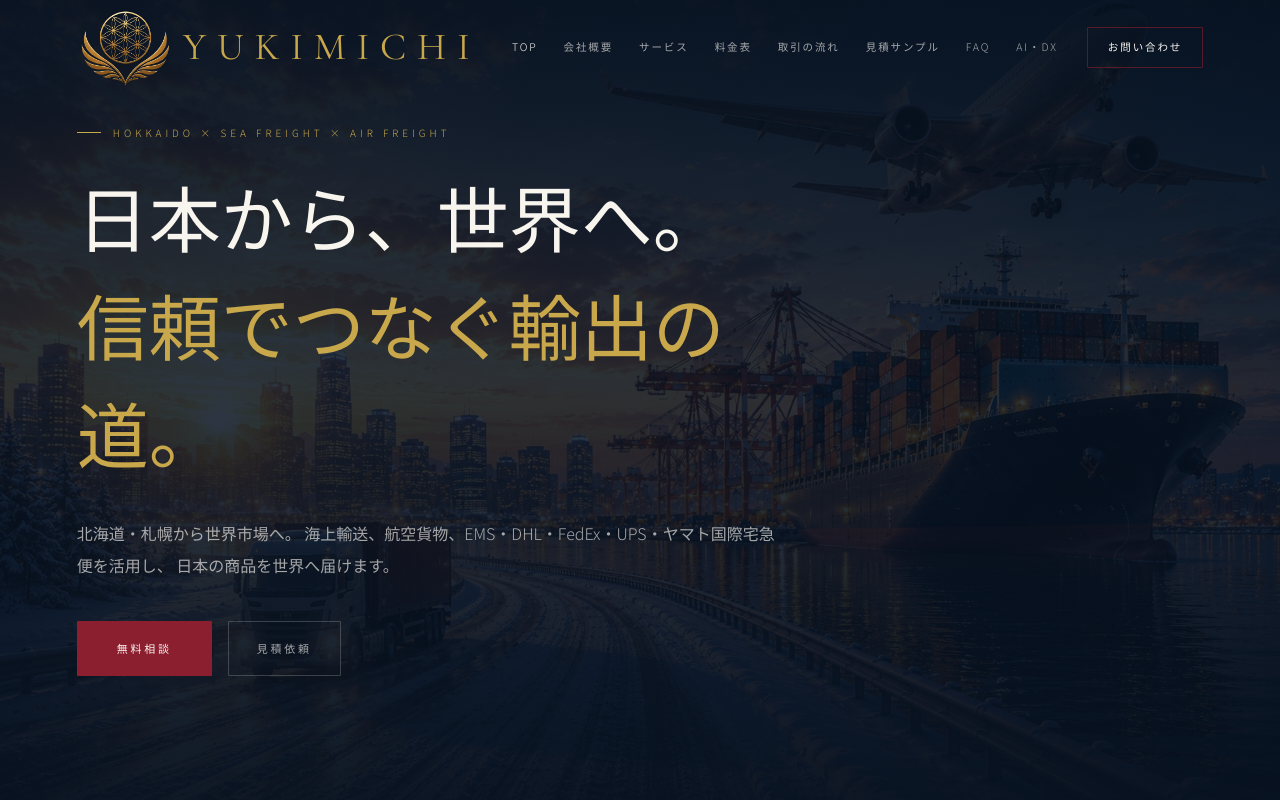
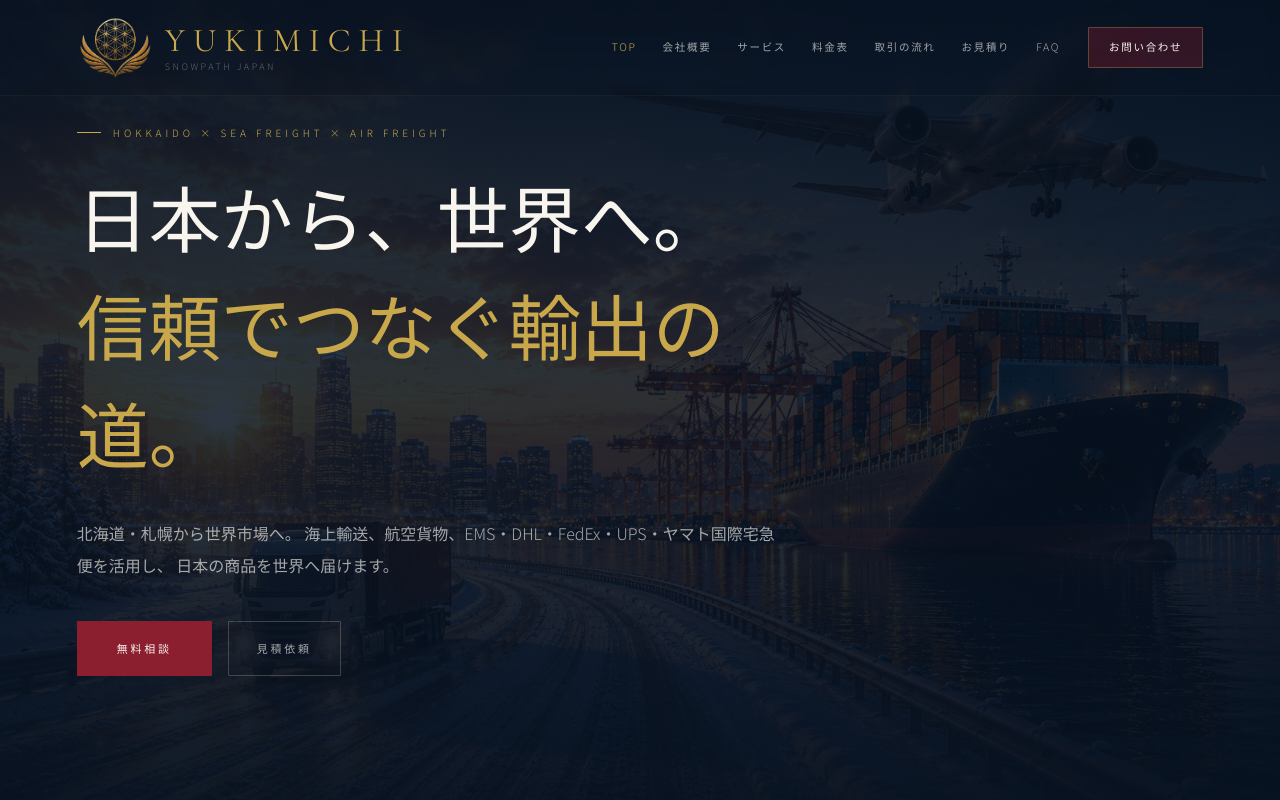
Before and after one commit to JUSTHEN-YUUKI/YUKIMICHI-ChatGpt-NEW-HP, a Next.js app: page / in a window 1280 px wide. Shown: the top 800 px of the page. Built offline with nearby package versions, Linux system fonts and the light colour scheme.

Commit message:
2026年5月30日 21:17

```diff
--- a/components/Navigation.tsx
+++ b/components/Navigation.tsx
@@ -1,19 +1,18 @@
-'use client'
+"use client"
 
-import { useState, useEffect } from 'react'
-import Link from 'next/link'
-import Image from 'next/image'
-import { usePathname } from 'next/navigation'
+import { useEffect, useState } from "react"
+import Image from "next/image"
+import Link from "next/link"
+import { usePathname } from "next/navigation"
 
 const navLinks = [
-  { href: '/',         label: 'Top' },
-  { href: '/about',    label: '会社概要' },
-  { href: '/services', label: 'サービス' },
-  { href: '/pricing',  label: '料金表' },
-  { href: '/flow',     label: '取引の流れ' },
-  { href: '/quote',    label: '見積サンプル' },
-  { href: '/faq',      label: 'FAQ' },
-  { href: '/ai',       label: 'AI・DX' },
+  { href: "/", label: "Top" },
+  { href: "/about", label: "会社概要" },
+  { href: "/services", label: "サービス" },
+  { href: "/pricing", label: "料金表" },
+  { href: "/flow", label: "取引の流れ" },
+  { href: "/quote", label: "お見積り" },
+  { href: "/faq", label: "FAQ" },
 ]
 
 export default function Navigation() {
@@ -22,85 +21,272 @@ export default function Navigation() {
   const pathname = usePathname()
 
   useEffect(() => {
-    const onScroll = () => setScrolled(window.scrollY > 60)
-    window.addEventListener('scroll', onScroll)
-    return () => window.removeEventListener('scroll', onScroll)
+    const onScroll = () => setScrolled(window.scrollY > 48)
+    onScroll()
+    window.addEventListener("scroll", onScroll)
+    return () => window.removeEventListener("scroll", onScroll)
   }, [])
 
-  useEffect(() => { setMenuOpen(false) }, [pathname])
+  useEffect(() => {
+    setMenuOpen(false)
+  }, [pathname])
 
   return (
     <>
-      <nav style={{
-        position: 'fixed', top: 0, left: 0, right: 0,
-        height: 'var(--nav-h)', zIndex: 1000,
-        display: 'flex', alignItems: 'center', justifyContent: 'space-between',
-        padding: '0 var(--gutter)',
-        transition: 'background 0.5s ease',
-        background: scrolled ? 'rgba(7,17,31,0.93)' : 'transparent',
-        backdropFilter: scrolled ? 'blur(16px)' : 'none',
-        WebkitBackdropFilter: scrolled ? 'blur(16px)' : 'none',
-        borderBottom: scrolled ? '1px solid rgba(201,168,76,0.12)' : '1px solid transparent',
-      }}>
-        <Link href="/" style={{ textDecoration: 'none', display: 'flex', alignItems: 'center', gap: '10px' }}>
+      <nav
+        style={{
+          position: "fixed",
+          top: 0,
+          left: 0,
+          right: 0,
+          height: "var(--nav-h)",
+          zIndex: 1000,
+          display: "flex",
+          alignItems: "center",
+          justifyContent: "space-between",
+          padding: "0 var(--gutter)",
+          background: scrolled ? "rgba(7,17,31,0.94)" : "rgba(7,17,31,0.2)",
+          backdropFilter: scrolled ? "blur(18px)" : "blur(6px)",
+          WebkitBackdropFilter: scrolled ? "blur(18px)" : "blur(6px)",
+          borderBottom: scrolled
+            ? "1px solid rgba(201,168,76,0.16)"
+            : "1px solid rgba(201,168,76,0.06)",
+          transition: "background 0.35s ease, border-color 0.35s ease, backdrop-filter 0.35s ease",
+        }}
+      >
+        <Link
+          href="/"
+          aria-label="YUKIMICHI top"
+          style={{
+            display: "flex",
+            alignItems: "center",
+            gap: "12px",
+            textDecoration: "none",
+            minWidth: 0,
+          }}
+        >
           <Image
             src="/yukimichi-logo-favicon.png"
             alt="YUKIMICHI – SNOWPATH JAPAN"
-            width={96}
-            height={96}
-            style={{ objectFit: 'contain' }}
+            width={76}
+            height={76}
             priority
+            style={{
+              objectFit: "contain",
+              flexShrink: 0,
+            }}
           />
-          <span style={{ fontFamily: "'Cormorant Garamond', serif", fontSize: 'clamp(19px, 3vw, 41px)', fontWeight: 400, letterSpacing: '0.28em', color: 'var(--gold)', textTransform: 'uppercase', lineHeight: 1 }}>
-            YUKIMICHI
+
+          <span
+            style={{
+              display: "flex",
+              flexDirection: "column",
+              gap: "4px",
+              lineHeight: 1,
+              minWidth: 0,
+            }}
+          >
+            <span
+              style={{
+                fontFamily: "'Cormorant Garamond', serif",
+                fontSize: "clamp(20px, 2.6vw, 36px)",
+                fontWeight: 400,
+                letterSpacing: "0.24em",
+                color: "var(--gold)",
+                textTransform: "uppercase",
+                whiteSpace: "nowrap",
+              }}
+            >
+              YUKIMICHI
+            </span>
+            <span
+              style={{
+                fontSize: "9px",
+                letterSpacing: "0.28em",
+                color: "var(--washi-faint)",
+                textTransform: "uppercase",
+                whiteSpace: "nowrap",
+              }}
+              className="nav-subtitle"
+            >
+              Snowpath Japan
+            </span>
           </span>
         </Link>
 
-        <ul className="nav-desktop" style={{ display: 'flex', alignItems: 'center', listStyle: 'none' }}>
-          {navLinks.map(({ href, label }) => (
-            <li key={href}>
-              <Link href={href} style={{
-                display: 'block', padding: '8px 13px',
-                fontSize: '10.5px', fontWeight: 300, letterSpacing: '0.18em',
-                color: pathname === href ? 'var(--washi)' : 'var(--washi-dim)',
-                textDecoration: 'none', textTransform: 'uppercase', transition: 'color 0.25s',
-              }}>{label}</Link>
-            </li>
-          ))}
-          <li style={{ marginLeft: '16px' }}>
-            <Link href="/contact" style={{
-              display: 'inline-block', padding: '10px 20px',
-              border: '1px solid rgba(139,30,47,0.6)', color: 'var(--washi)',
-              textDecoration: 'none', fontSize: '10.5px', fontWeight: 300,
-              letterSpacing: '0.18em', textTransform: 'uppercase',
-              transition: 'background 0.3s', borderRadius: '1px',
-            }}>お問い合わせ</Link>
+        <ul
+          className="nav-desktop"
+          style={{
+            display: "flex",
+            alignItems: "center",
+            gap: "2px",
+            listStyle: "none",
+          }}
+        >
+          {navLinks.map(({ href, label }) => {
+            const active = href === "/" ? pathname === "/" : pathname.startsWith(href)
+
+            return (
+              <li key={href}>
+                <Link
+                  href={href}
+                  style={{
+                    display: "block",
+                    padding: "9px 12px",
+                    fontSize: "10.5px",
+                    fontWeight: 300,
+                    letterSpacing: "0.16em",
+                    color: active ? "var(--gold)" : "var(--washi-dim)",
+                    textDecoration: "none",
+                    textTransform: "uppercase",
+                    transition: "color 0.25s ease",
+                    whiteSpace: "nowrap",
+                  }}
+                >
+                  {label}
+                </Link>
+              </li>
+            )
+          })}
+
+          <li style={{ marginLeft: "14px" }}>
+            <Link
+              href="/contact"
+              style={{
+                display: "inline-flex",
+                alignItems: "center",
+                justifyContent: "center",
+                minHeight: "38px",
+                padding: "10px 20px",
+                border: "1px solid rgba(201,168,76,0.32)",
+                background: "rgba(139,30,47,0.34)",
+                color: "var(--washi)",
+                textDecoration: "none",
+                fontSize: "10.5px",
+                fontWeight: 300,
+                letterSpacing: "0.16em",
+                textTransform: "uppercase",
+                borderRadius: "1px",
+                whiteSpace: "nowrap",
+              }}
+            >
+              お問い合わせ
+            </Link>
           </li>
         </ul>
 
-        <button className="nav-burger" onClick={() => setMenuOpen(!menuOpen)} aria-label="Menu"
-          style={{ display: 'none', flexDirection: 'column', gap: '5px', cursor: 'pointer', padding: '8px', background: 'none', border: 'none' }}>
-          {[0,1,2].map(i => <span key={i} style={{ display: 'block', width: '24px', height: '1px', background: 'var(--washi)' }} />)}
+        <button
+          className="nav-burger"
+          onClick={() => setMenuOpen((value) => !value)}
+          aria-label="Menu"
+          aria-expanded={menuOpen}
+          style={{
+            display: "none",
+            flexDirection: "column",
+            gap: "6px",
+            cursor: "pointer",
+            padding: "10px",
+            background: "transparent",
+            border: "1px solid rgba(201,168,76,0.16)",
+          }}
+        >
+          {[0, 1, 2].map((i) => (
+            <span
+              key={i}
+              style={{
+                display: "block",
+                width: "24px",
+                height: "1px",
+                background: "var(--washi)",
+                transition: "transform 0.25s ease, opacity 0.25s ease",
+                transform:
+                  menuOpen && i === 0
+                    ? "translateY(7px) rotate(45deg)"
+                    : menuOpen && i === 2
+                      ? "translateY(-7px) rotate(-45deg)"
+                      : "none",
+                opacity: menuOpen && i === 1 ? 0 : 1,
+              }}
+            />
+          ))}
         </button>
       </nav>
 
       {menuOpen && (
-        <div onClick={() => setMenuOpen(false)} style={{
-          position: 'fixed', inset: 0, background: 'rgba(7,17,31,0.97)',
-          zIndex: 999, display: 'flex', flexDirection: 'column',
-          alignItems: 'center', justifyContent: 'center', gap: '28px',
-        }}>
-          {navLinks.map(({ href, label }) => (
-            <Link key={href} href={href} style={{ fontFamily: "'Cormorant Garamond', serif", fontSize: '28px', fontWeight: 300, letterSpacing: '0.15em', color: 'var(--washi-dim)', textDecoration: 'none' }}>{label}</Link>
-          ))}
-          <Link href="/contact" style={{ fontFamily: "'Cormorant Garamond', serif", fontSize: '28px', fontWeight: 300, letterSpacing: '0.15em', color: 'var(--gold)', textDecoration: 'none' }}>お問い合わせ</Link>
+        <div
+          onClick={() => setMenuOpen(false)}
+          style={{
+            position: "fixed",
+            inset: 0,
+            zIndex: 999,
+            background:
+              "linear-gradient(180deg, rgba(7,17,31,0.98) 0%, rgba(13,28,53,0.98) 100%)",
+            display: "flex",
+            alignItems: "center",
+            justifyContent: "center",
+            padding: "120px 24px 40px",
+          }}
+        >
+          <div
+            onClick={(e) => e.stopPropagation()}
+            style={{
+              width: "100%",
+              maxWidth: "420px",
+              display: "grid",
+              gap: "18px",
+              textAlign: "center",
+            }}
+          >
+            {navLinks.map(({ href, label }) => (
+              <Link
+                key={href}
+                href={href}
+                onClick={() => setMenuOpen(false)}
+                style={{
+                  fontFamily: "'Cormorant Garamond', serif",
+                  fontSize: "30px",
+                  fontWeight: 300,
+                  letterSpacing: "0.14em",
+                  color: pathname === href ? "var(--gold)" : "var(--washi-dim)",
+                  textDecoration: "none",
+                  borderBottom: "1px solid rgba(201,168,76,0.1)",
+                  paddingBottom: "16px",
+                }}
+              >
+                {label}
+              </Link>
+            ))}
+
+            <Link
+              href="/contact"
+              onClick={() => setMenuOpen(false)}
+              className="btn-primary"
+              style={{
+                justifyContent: "center",
+                marginTop: "12px",
+              }}
+            >
+              お問い合わせ
+            </Link>
+          </div>
         </div>
       )}
 
       <style>{`
-        @media (max-width: 900px) {
-          .nav-desktop { display: none !important; }
-          .nav-burger  { display: flex !important; }
+        @media (max-width: 1120px) {
+          .nav-desktop {
+            display: none !important;
+          }
+
+          .nav-burger {
+            display: flex !important;
+          }
+        }
+
+        @media (max-width: 520px) {
+          .nav-subtitle {
+            display: none !important;
+          }
         }
       `}</style>
     </>
```
